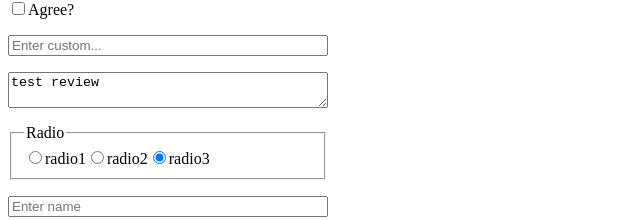
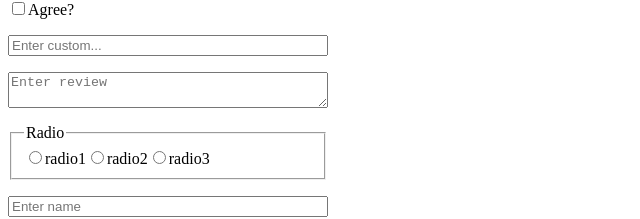
Before and after one commit to badj93/react-form-builder, a React (Vite) app: page / in a window 1280 px wide. Shown: the part 192-411 px from the top of the page, without its empty margins (0-640 px from the left). Built offline with nearby package versions, Linux system fonts and the light colour scheme.

Commit message:
fix: change get params for submit function

```diff
--- a/src/app/app.tsx
+++ b/src/app/app.tsx
@@ -1,14 +1,17 @@
 import { FormCraft } from '../form-craft.tsx';
-import type { FormCraftOnChange, ValidationErrors } from '../types.ts';
+import type {
+  FormCraftHandleSubmitParams,
+  FormCraftOnChange,
+} from '../types.ts';
 import { FIELDS, VALIDATION_RULES } from './constants.tsx';
 import './app.css';
 
 export function App() {
-  const submit = async (
-    state: any,
-    payload: any,
-    errors: ValidationErrors | null
-  ) => {
+  const submit = async ({
+    state,
+    payload,
+    errors,
+  }: FormCraftHandleSubmitParams) => {
     console.log('state', state);
     console.log('payload', payload);
     console.log('errors', errors);
@@ -24,12 +27,7 @@ export function App() {
     <FormCraft
       className="form"
       fields={FIELDS}
-      state={{
-        fio: null,
-        email: null,
-        review: 'test review',
-        radio: 'radio3',
-      }}
+      state={{}}
       validationRules={VALIDATION_RULES}
       submit={submit}
       onChange={onChange}
--- a/src/form-craft.tsx
+++ b/src/form-craft.tsx
@@ -8,23 +8,24 @@ import {
 } from 'react';
 import type {
   FormCraftField,
+  FormCraftHandleSubmitParams,
   FormCraftOnChange,
   ValidationRules,
 } from './types';
 import { useForm } from './use-form.ts';
 import { Checkbox, Input, Radio, Select, TextArea } from './form-elements';
 
-interface FormCraftProps {
+interface FormCraftProps<STATE> {
   fields: FormCraftField[];
-  submit: Parameters<typeof useForm>[0];
-  state: any;
+  submit: (params: FormCraftHandleSubmitParams) => Promise<STATE> | STATE;
+  state?: any;
   btnSubmit?: ReactNode;
   className?: string;
   onChange?: ({ field, value }: FormCraftOnChange) => void;
   validationRules?: ValidationRules;
 }
 
-export function FormCraft({
+export function FormCraft<STATE>({
   fields,
   state,
   submit,
@@ -32,7 +33,7 @@ export function FormCraft({
   className,
   onChange,
   validationRules,
-}: FormCraftProps) {
+}: FormCraftProps<STATE>) {
   const { formState, formAction } = useForm(submit, state, validationRules);
 
   const onChangeHandler = (
@@ -89,7 +90,7 @@ export function FormCraft({
             key={f.name}
             f={f}
             onChange={onChange ? onChangeHandler : f.onChange}
-            defaultValue={formState[f.name]}
+            defaultChecked={formState[f.name]}
           />
         );
       }
--- a/src/lib.ts
+++ b/src/lib.ts
@@ -6,6 +6,7 @@ import type {
   ValidationErrors,
   ValidationRules,
   ValidationRuleDesc,
+  FormCraftHandleSubmitParams,
 } from './types';
 
 export { FormCraft, useForm };
@@ -15,4 +16,5 @@ export type {
   ValidationErrors,
   ValidationRules,
   ValidationRuleDesc,
+  FormCraftHandleSubmitParams,
 };
--- a/src/use-form.ts
+++ b/src/use-form.ts
@@ -1,8 +1,8 @@
 import { useActionState, useState } from 'react';
 import type {
-  HandleSubmit,
   ValidationErrors,
   ValidationRules,
+  FormCraftHandleSubmitParams,
 } from './types.ts';
 import { validateField } from './helpers';
 
@@ -14,7 +14,7 @@ interface FormProps<STATE, PAYLOAD> {
 }
 
 export function useForm<STATE, PAYLOAD>(
-  handleSubmit: HandleSubmit<STATE>,
+  handleSubmit: (params: FormCraftHandleSubmitParams) => Promise<STATE> | STATE,
   initialState: Awaited<STATE>,
   validationRules?: ValidationRules
 ): FormProps<STATE, PAYLOAD> {
@@ -39,15 +39,15 @@ export function useForm<STATE, PAYLOAD>(
 
     setErrors(errors);
 
-    const result = (await handleSubmit(
+    const result = (await handleSubmit({
       state,
-      Object.fromEntries(payload as any) as PAYLOAD,
-      errors
-    )) as Promise<STATE>;
+      payload: Object.fromEntries(payload as any) as PAYLOAD,
+      errors,
+    })) as Promise<STATE>;
 
     if (result) return result;
 
-    return state;
+    return state as STATE;
   }
 
   return {
```
Also changed, not shown: src/types.ts (+5 -5 lines), 1 other file (tests, documents, lock files or other folders).
